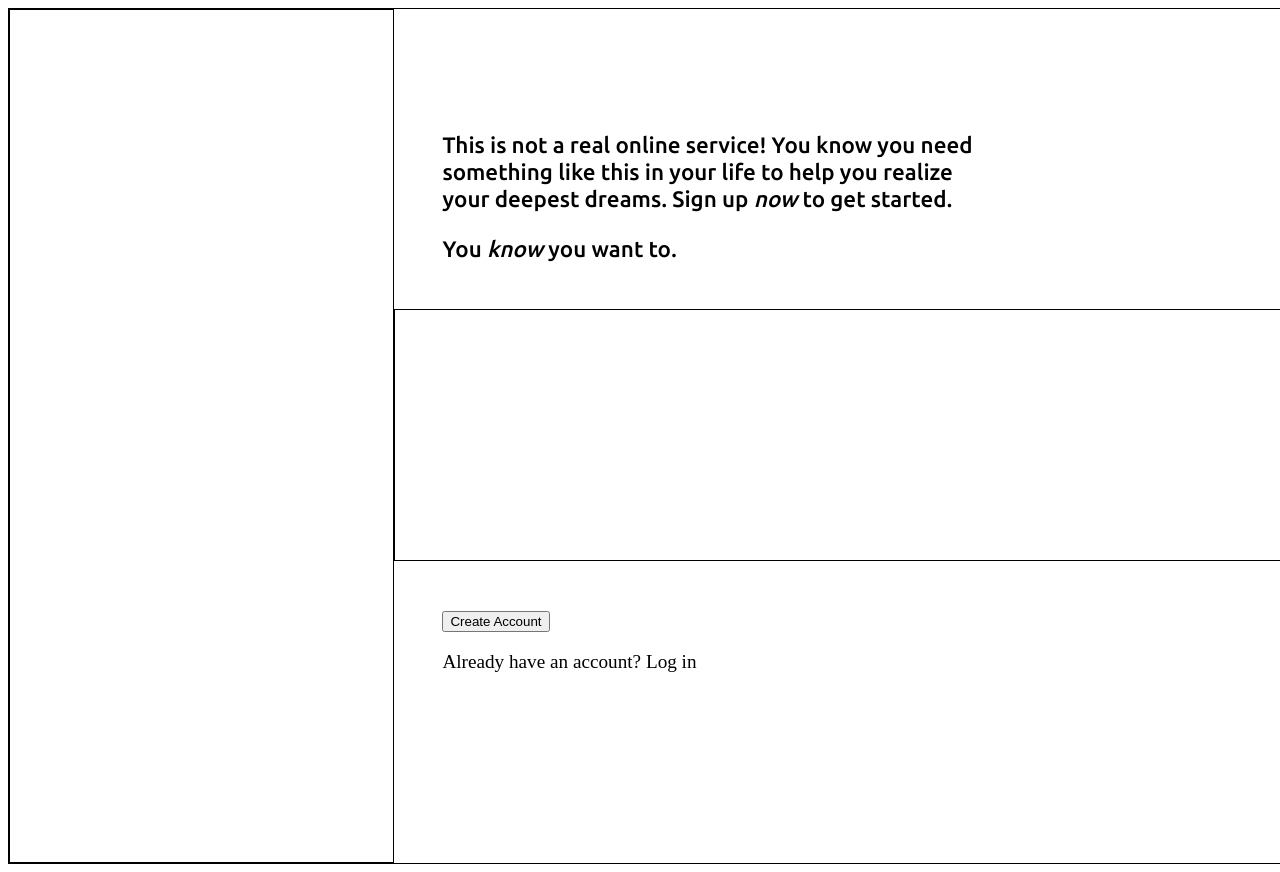
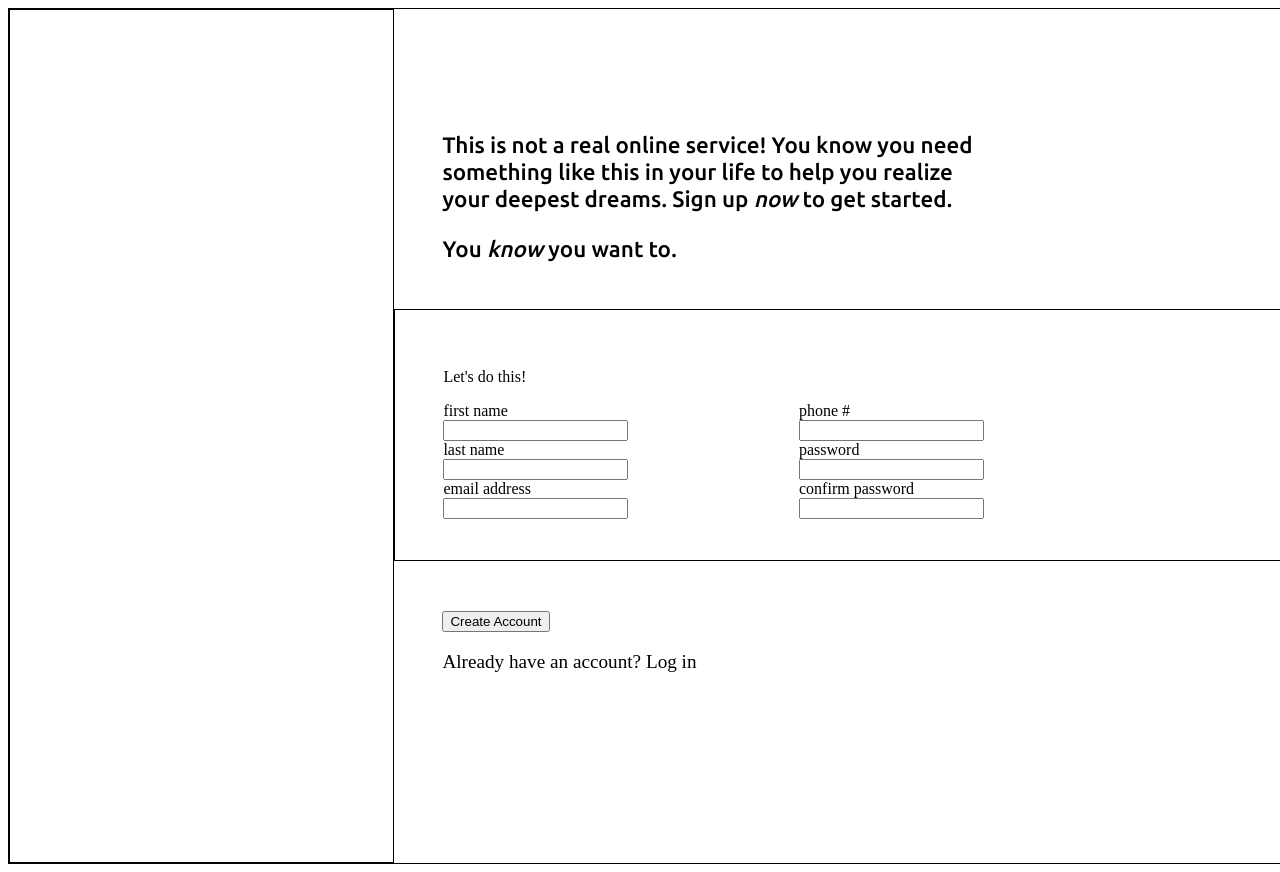
Before and after one commit to teokafor/odin-form, a plain HTML site: page index.html in a window 1280 px wide. Drawn offline with Linux system fonts and the light colour scheme.

Commit message:
Create first pass for form

```diff
--- a/index.html
+++ b/index.html
@@ -18,7 +18,33 @@
 
             </div>
             <div class="form-container">
+                <div class="form-content">
+                    <p>Let's do this!</p>
 
+                    <form>
+                        <div>
+                            <label for="fName">first name</label>
+                            <input type="text" id="fName" name="firstName">
+
+                            <label for="lName">last name</label>
+                            <input type="text" id="lName" name="lastName">
+
+                            <label for="eAddress">email address</label>
+                            <input type="email" id="eAddress" name="emailAddress">
+                        </div>
+
+                        <div>
+                            <label for="pNumber">phone #</label>
+                            <input type="tel" id="pNumber" name="phoneNumber">
+
+                            <label for="aPassword">password</label>
+                            <input type="password" id="aPassword" name="passwordA">
+
+                            <label for="bPassword">confirm password</label>
+                            <input type="password" id="bPassword" name="passwordB">
+                        </div>
+                    </form>
+                </div>
             </div>
             <div class="cta-container">
                 <button>Create Account</button>
--- a/styles.css
+++ b/styles.css
@@ -53,6 +53,11 @@ div {
     flex-basis: 250px;
     flex-shrink: 0;
     flex-grow: 0;
+    padding: 0 48px;
+
+    display: flex;
+    flex-direction: column;
+    justify-content: center;
 }
 
 .cta-container {
@@ -64,10 +69,13 @@ div {
     border: none;
 }
 
-.intro-text-container, .cta-container {
+.intro-text-container, .cta-container, .form-content {
     margin-right: 256px;
 }
 
+.form-content {
+    border: none;
+}
 .intro-text-container p {
     font-family: 'ubuntumedium';
     font-size: 1.4rem;
@@ -78,3 +86,29 @@ div {
     font-size: 1.2rem;
     /* font-weight: 500; */
 }
+
+form {
+    display: flex;
+    justify-content: space-between;
+}
+
+form > div {
+    display: flex;
+    flex-direction: column;
+    flex-wrap: wrap;
+    align-items: flex-start;
+    border: none;
+}
+
+label:nth-child(3n) {
+    /* flex-basis: 100%; */
+    /* flex-grow: 1; */
+}
+
+label {
+
+}
+
+input {
+
+}
```
